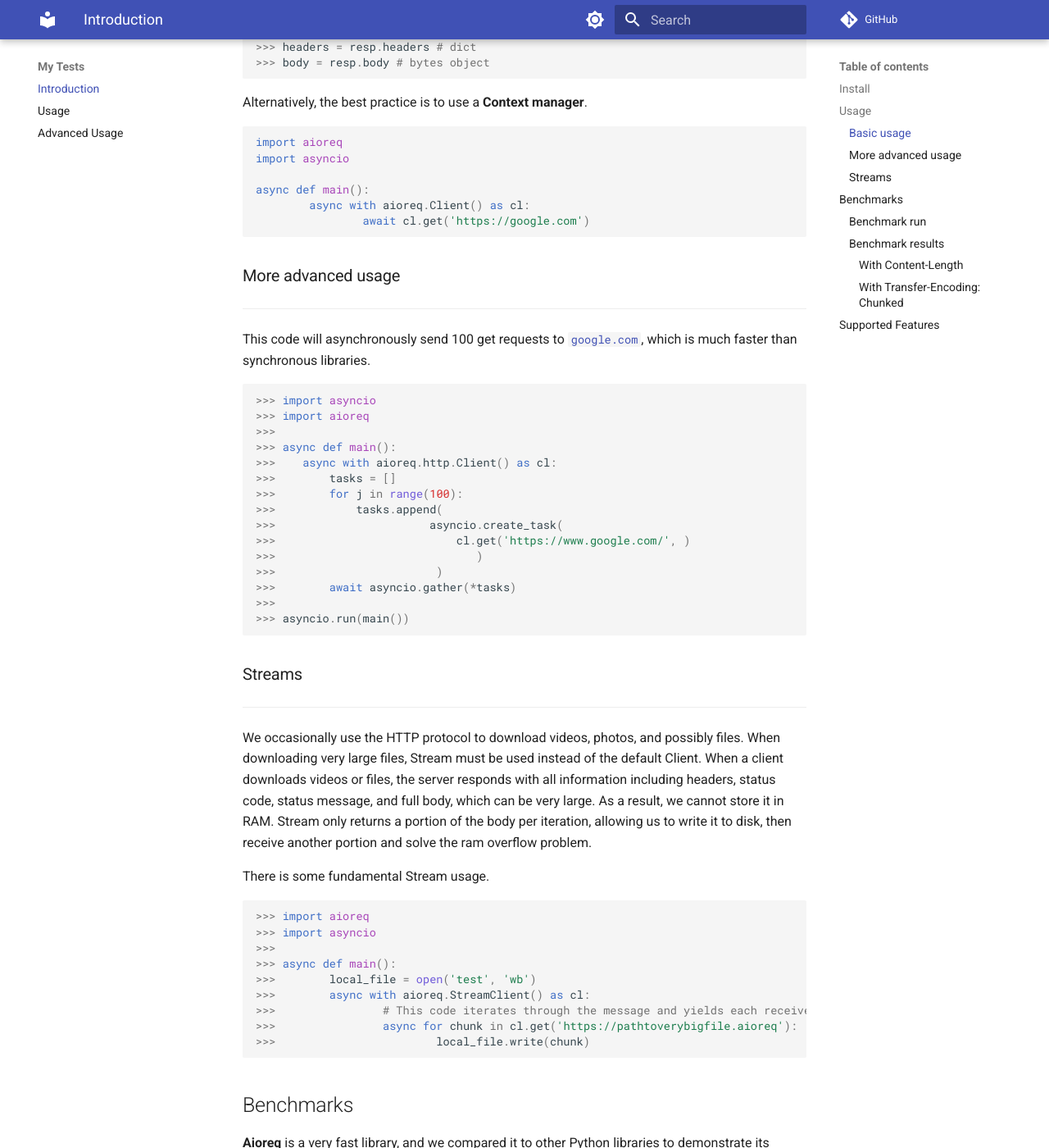
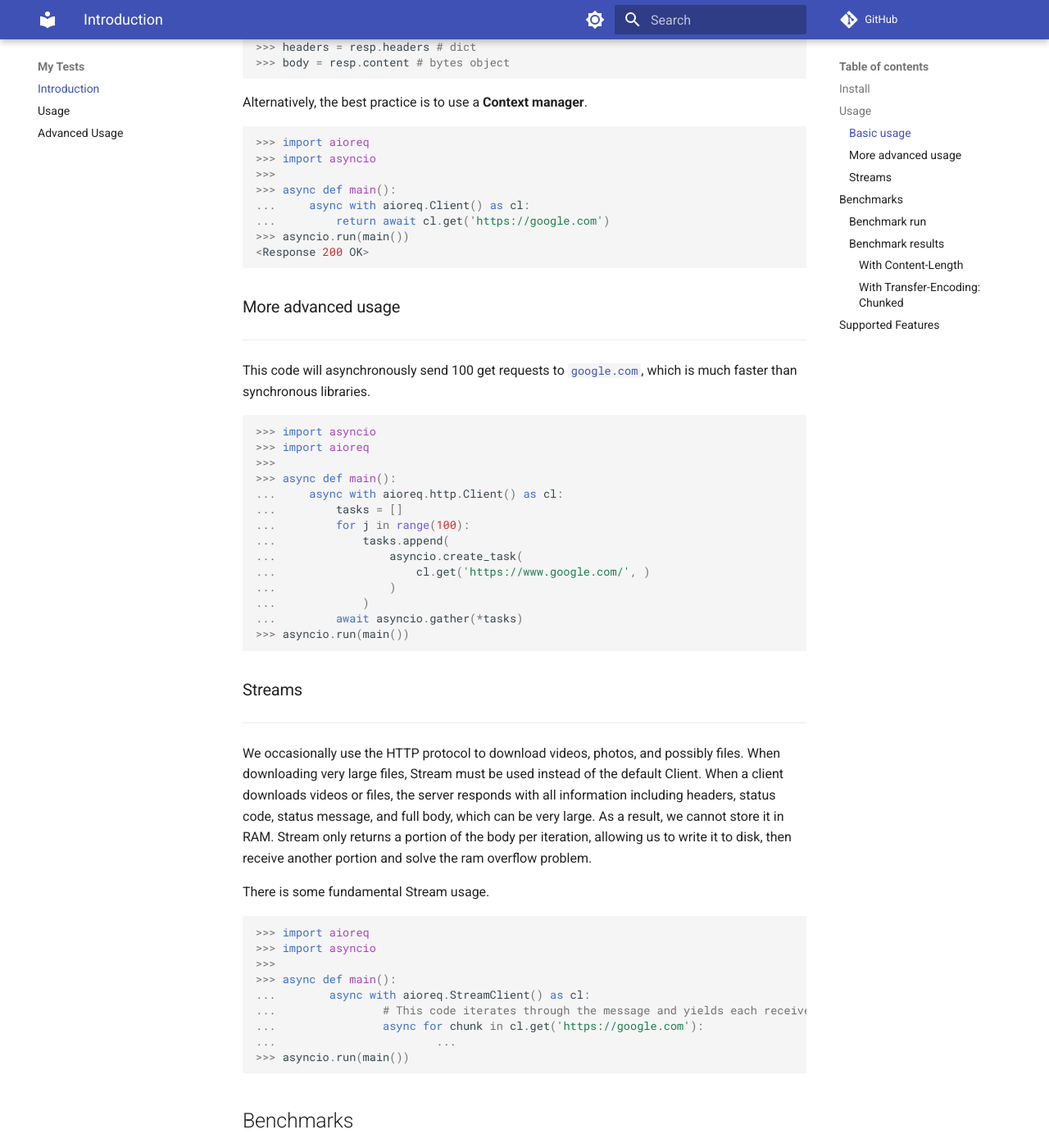
Before and after one commit to karpetrosyan/aioreq, an MkDocs documentation site: the page built from docs/index.md, in a window 1280 px wide and 1400 px high, scrolled down 826 px. Shown: the whole window at 82% size. Built offline with MkDocs 1.6.1 and Material for MkDocs 9.7.7, drawn with Linux system fonts in a browser that asks for light colours; comment, search, counter and statistics services are not loaded.

````diff
--- a/docs/index.md
+++ b/docs/index.md
@@ -19,8 +19,8 @@ $ pip install aioreq
 >>> cl = aioreq.Client()
 >>>
 >>> resp = asyncio.run(
->>>	cl.get('https://www.google.com')
->>>	)
+...	cl.get('https://www.google.com')
+...	)
 >>> resp
 <Response 200 OK>
 >>> resp.status
@@ -30,18 +30,23 @@ $ pip install aioreq
 >>> resp.request
 <Request GET https://www.google.com>
 >>> headers = resp.headers # dict
->>> body = resp.body # bytes object
+>>> body = resp.content # bytes object
+
 ```
 
 Alternatively, the best practice is to use a **Context manager**.
 ``` python
-import aioreq
-import asyncio
+>>> import aioreq
+>>> import asyncio
+>>>
+>>> async def main():
+...     async with aioreq.Client() as cl:
+...         return await cl.get('https://google.com')
+>>> asyncio.run(main())
+<Response 200 OK>
 
-async def main():
-        async with aioreq.Client() as cl:
-                await cl.get('https://google.com')
 ```
+
 ### More advanced usage
 ---
 
@@ -52,17 +57,17 @@ This code will asynchronously send 100 get requests to [`google.com`](https://ww
 >>> import aioreq
 >>>
 >>> async def main():
->>>    async with aioreq.http.Client() as cl:
->>>        tasks = []
->>>        for j in range(100):
->>>            tasks.append(
->>>		                  asyncio.create_task(
->>>		  	                  cl.get('https://www.google.com/', )
->>>				                 )
->>> 			           )
->>>        await asyncio.gather(*tasks)
->>>
+...     async with aioreq.http.Client() as cl:
+...         tasks = []
+...         for j in range(100):
+...             tasks.append(
+...                 asyncio.create_task(
+...                     cl.get('https://www.google.com/', )
+...                 )
+...             )
+...         await asyncio.gather(*tasks)
 >>> asyncio.run(main())
+
 ```
 
 ### Streams
@@ -75,12 +80,11 @@ There is some fundamental Stream usage.
 >>> import asyncio
 >>>
 >>> async def main():
->>>        local_file = open('test', 'wb')
->>>        async with aioreq.StreamClient() as cl:
->>>                # This code iterates through the message and yields each received chunk separately.
->>>                async for chunk in cl.get('https://pathtoverybigfile.aioreq'):
->>>                        local_file.write(chunk)
-
+...        async with aioreq.StreamClient() as cl:
+...                # This code iterates through the message and yields each received chunk separately.
+...                async for chunk in cl.get('https://google.com'):
+...                        ...
+>>> asyncio.run(main())
 
 ```
 
````
Also changed, not shown: README.md (+31 -25 lines), docs/advanced.md (+35 -23 lines), docs/quickstart.md (+72 -45 lines), 1 other file.
